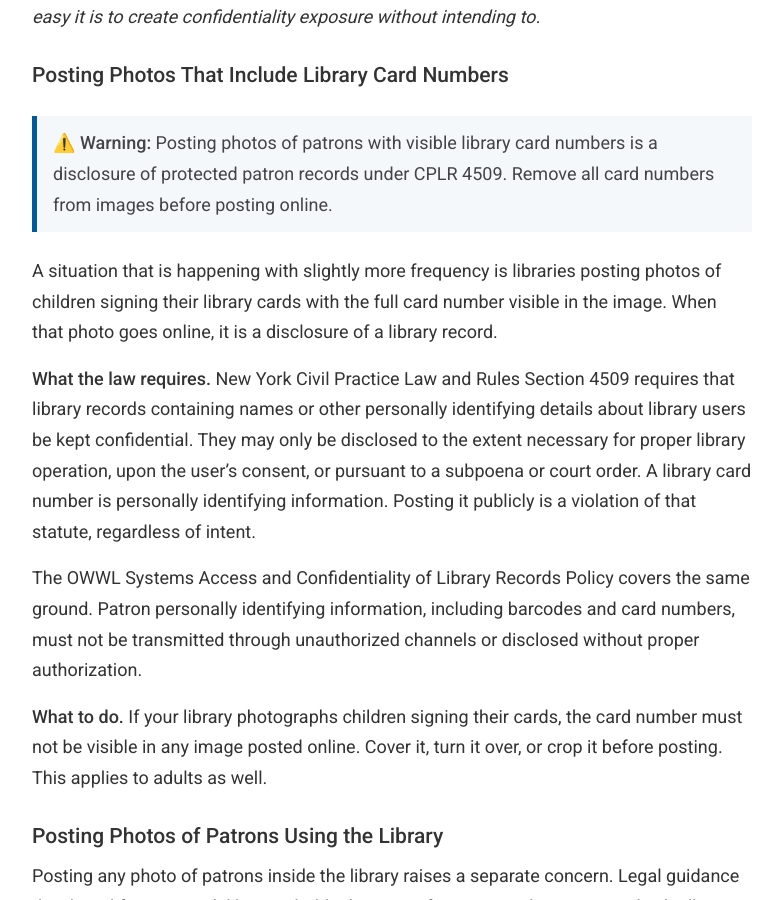
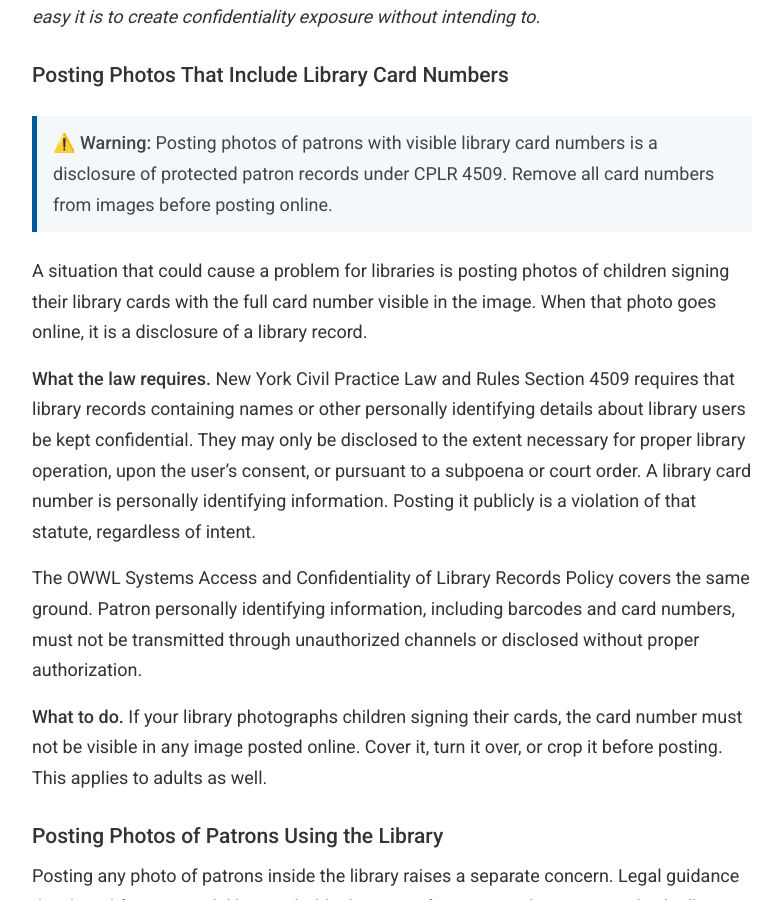
Before and after one commit to projectlibrarian/director-briefing, a Jekyll site: the page built from briefings/2026.04.07.md, in a window 1280 px wide and 900 px high, scrolled down 1684 px. Shown: the whole window, without its empty margins (248-1029 px from the left). Built offline with Jekyll 4.4.1, drawn with Linux system fonts in a browser that asks for light colours.

Commit message:
Update 2026.04.07.md

```diff
--- a/briefings/2026.04.07.md
+++ b/briefings/2026.04.07.md
@@ -50,7 +50,7 @@ Starting this week, the Director Briefing is trying out a new layout. The volume
 
 > **⚠️ Warning:** Posting photos of patrons with visible library card numbers is a disclosure of protected patron records under CPLR 4509. Remove all card numbers from images before posting online.
 
-A situation that is happening with slightly more frequency is libraries posting photos of children signing their library cards with the full card number visible in the image. When that photo goes online, it is a disclosure of a library record.
+A situation that could cause a problem for libraries is posting photos of children signing their library cards with the full card number visible in the image. When that photo goes online, it is a disclosure of a library record.
 
 **What the law requires.** New York Civil Practice Law and Rules Section 4509 requires that library records containing names or other personally identifying details about library users be kept confidential. They may only be disclosed to the extent necessary for proper library operation, upon the user's consent, or pursuant to a subpoena or court order. A library card number is personally identifying information. Posting it publicly is a violation of that statute, regardless of intent.
 
```
